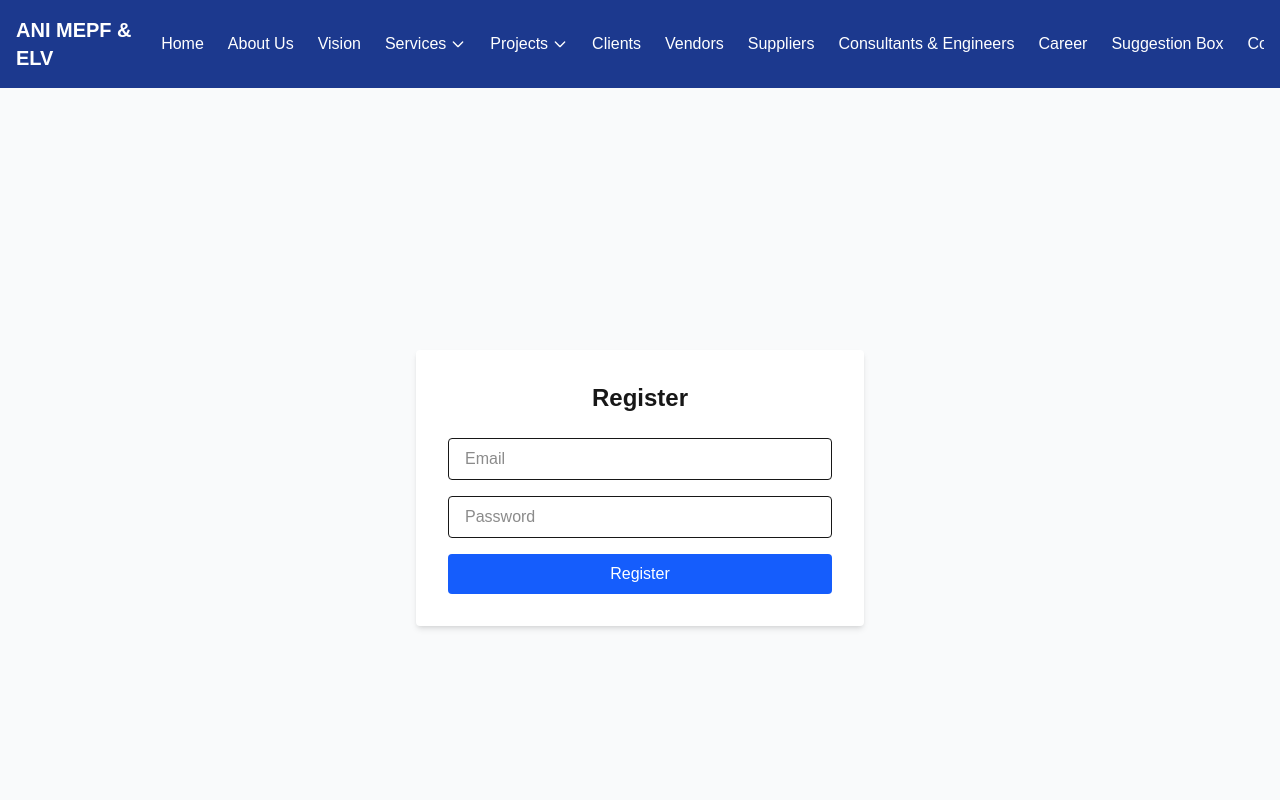
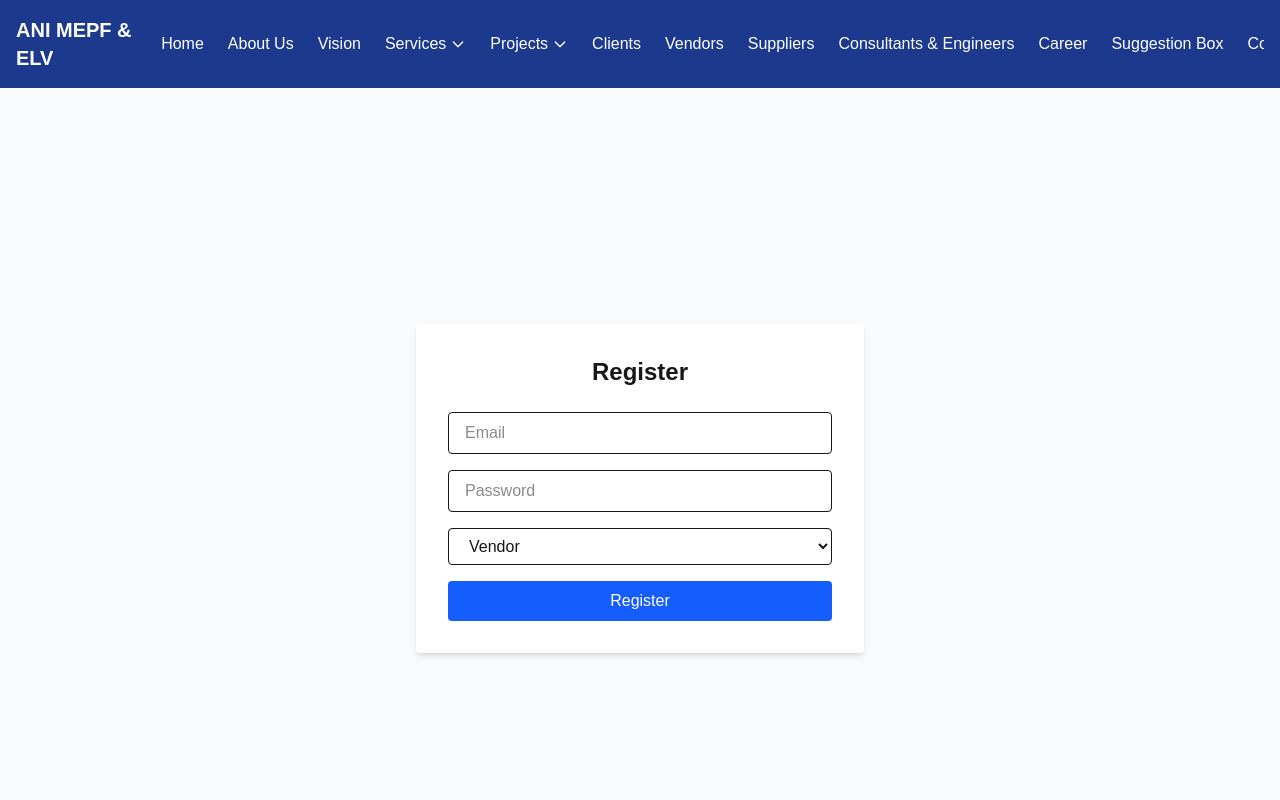
Before and after one commit to sadia3561/my-next-frontend, a Next.js app: page /register in a window 1280 px wide. Shown: the top 800 px of the page. Built offline with nearby package versions, Linux system fonts and the light colour scheme.

Commit message:
reupdate

```diff
--- a/app/login/page.tsx
+++ b/app/login/page.tsx
@@ -20,6 +20,7 @@ export default function LoginPage() {
       if (!res.ok) throw new Error(data.message || "Login failed");
 
       localStorage.setItem("token", data.token);
+      localStorage.setItem("role", data.role);
       setMessage("✅ Login successful!");
       setTimeout(() => router.push("/profile"), 500);
     } catch (err: any) {
--- a/app/page.tsx
+++ b/app/page.tsx
@@ -52,7 +52,7 @@ export default function Home() {
                 End-to-end collaboration across the full project lifecycle
               </h2>
               <p className="mt-4 text-base md:text-lg text-indigo-100">
-                Registration → Tendering → Award → Execution → Billing → AMC → Help Desk → Analytics
+                Registration → Tendering → Award → Execution → Billing → AMC/Help Desk → Analytics
               </p>
               <div className="mt-6 flex flex-wrap gap-3">
                 <Link
--- a/app/profile/page.tsx
+++ b/app/profile/page.tsx
@@ -17,6 +17,9 @@ export default function ProfilePage() {
       try {
         const token = localStorage.getItem("token");
         if (!token) throw new Error("User not logged in");
+        const storedRole = localStorage.getItem("role");
+<p>You are logged in as <strong>{storedRole}</strong></p>
+
 
         const res = await fetch("https://my-next-backend-20.onrender.com/api/auth/profile", {
           method: "GET", // explicitly define GET
--- a/app/register/page.tsx
+++ b/app/register/page.tsx
@@ -5,6 +5,7 @@ import { useRouter } from "next/navigation";
 export default function RegisterPage() {
   const [email, setEmail] = useState("");
   const [password, setPassword] = useState("");
+  const [role, setRole] = useState("vendor"); // default role
   const [message, setMessage] = useState("");
   const router = useRouter();
 
@@ -14,7 +15,7 @@ export default function RegisterPage() {
       const res = await fetch("https://my-next-backend-20.onrender.com/api/auth/register", {
         method: "POST",
         headers: { "Content-Type": "application/json" },
-        body: JSON.stringify({ email, password }),
+        body: JSON.stringify({ email, password, role }),
       });
 
       const data = await res.json();
@@ -33,9 +34,44 @@ export default function RegisterPage() {
         <h1 className="text-2xl font-bold mb-6 text-center">Register</h1>
         {message && <p className="text-center mb-4 text-red-600">{message}</p>}
         <form onSubmit={handleRegister} className="space-y-4">
-          <input type="email" placeholder="Email" value={email} onChange={e=>setEmail(e.target.value)} required className="w-full px-4 py-2 border rounded"/>
-          <input type="password" placeholder="Password" value={password} onChange={e=>setPassword(e.target.value)} required className="w-full px-4 py-2 border rounded"/>
-          <button type="submit" className="w-full px-4 py-2 bg-blue-600 text-white rounded hover:bg-blue-700 transition">Register</button>
+          <input
+            type="email"
+            placeholder="Email"
+            value={email}
+            onChange={(e) => setEmail(e.target.value)}
+            required
+            className="w-full px-4 py-2 border rounded"
+          />
+          <input
+            type="password"
+            placeholder="Password"
+            value={password}
+            onChange={(e) => setPassword(e.target.value)}
+            required
+            className="w-full px-4 py-2 border rounded"
+          />
+
+          {/* Role Selection */}
+          <select
+            value={role}
+            onChange={(e) => setRole(e.target.value)}
+            className="w-full px-4 py-2 border rounded"
+          >
+            <option value="Client">Client</option>
+            <option value="vendor">Vendor</option>
+            <option value="supplier">Supplier</option>
+            <option value="consultant">Consultant</option>
+            <option value="Engineer">Engineer</option>
+            <option value="Designer">Designer</option>
+            <option value="Transporter">Transporter</option>
+          </select>
+
+          <button
+            type="submit"
+            className="w-full px-4 py-2 bg-blue-600 text-white rounded hover:bg-blue-700 transition"
+          >
+            Register
+          </button>
         </form>
       </div>
     </div>
```
